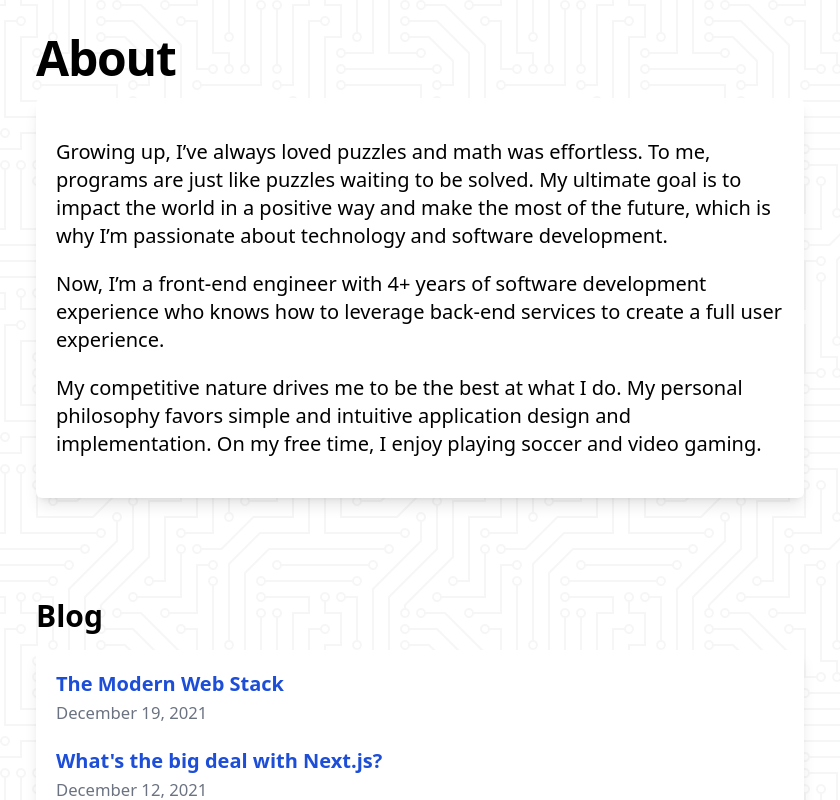
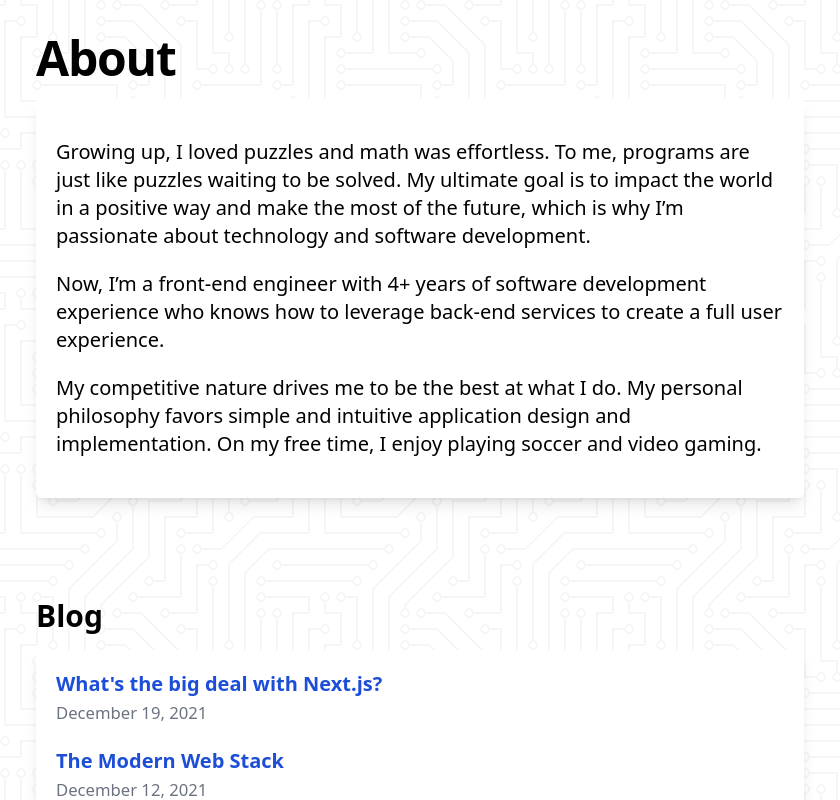
Before and after one commit to neilgebhard/neilgebhard.com, a Next.js app: page / in a window 1280 px wide. Shown: the part 1980-2780 px from the top of the page, without its empty margins (220-1060 px from the left). Built offline with nearby package versions, Linux system fonts and the light colour scheme.

Commit message:
:wrench: Fix a bug

```diff
--- a/components/About.tsx
+++ b/components/About.tsx
@@ -12,11 +12,10 @@ export default function About() {
         viewport={{ once: true }}
       >
         <p>
-          Growing up, I’ve always loved puzzles and math was effortless. To me,
-          programs are just like puzzles waiting to be solved. My ultimate goal
-          is to impact the world in a positive way and make the most of the
-          future, which is why I’m passionate about technology and software
-          development.
+          Growing up, I loved puzzles and math was effortless. To me, programs
+          are just like puzzles waiting to be solved. My ultimate goal is to
+          impact the world in a positive way and make the most of the future,
+          which is why I’m passionate about technology and software development.
         </p>
         <p>
           Now, I’m a front-end engineer with 4+ years of software development
--- a/posts/modern-web-stack.md
+++ b/posts/modern-web-stack.md
@@ -1,6 +1,6 @@
 ---
 title: "The Modern Web Stack"
-date: "2021-12-19"
+date: "2021-12-12"
 ---
 
 This article focuses on choosing a tech stack for web development. This is an important step in building your project. It will have many implications down the line. We'll consider both front-end and back-end tools. It's worth noting that no tech stack is universally seen as the "best".
--- a/posts/next-js-bandwagon.md
+++ b/posts/next-js-bandwagon.md
@@ -1,6 +1,6 @@
 ---
 title: "What's the big deal with Next.js?"
-date: "2021-12-12"
+date: "2021-12-19"
 ---
 
 When choosing a framework for your project, a few questions pop into my head. How do we increase performance? How do we reduce complexity? How do we scale?
```
